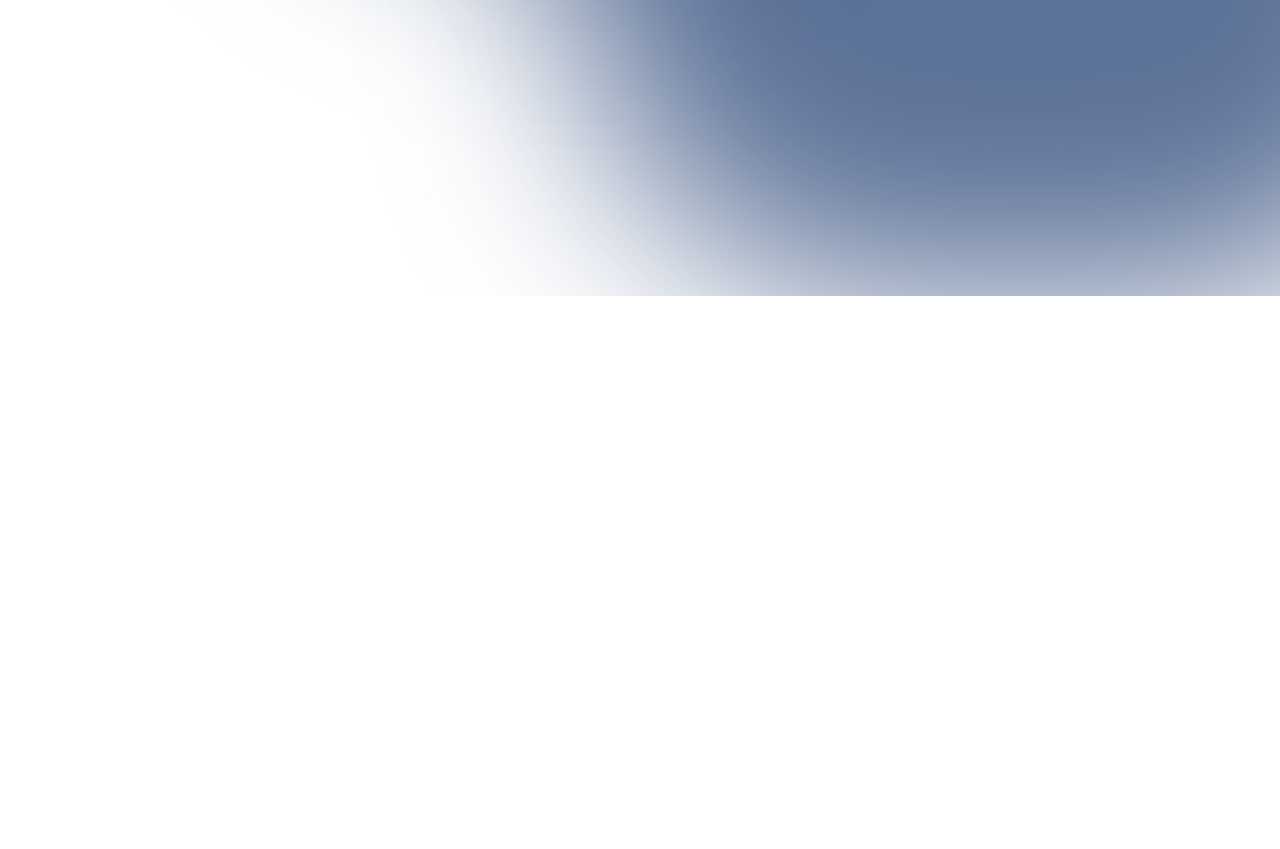
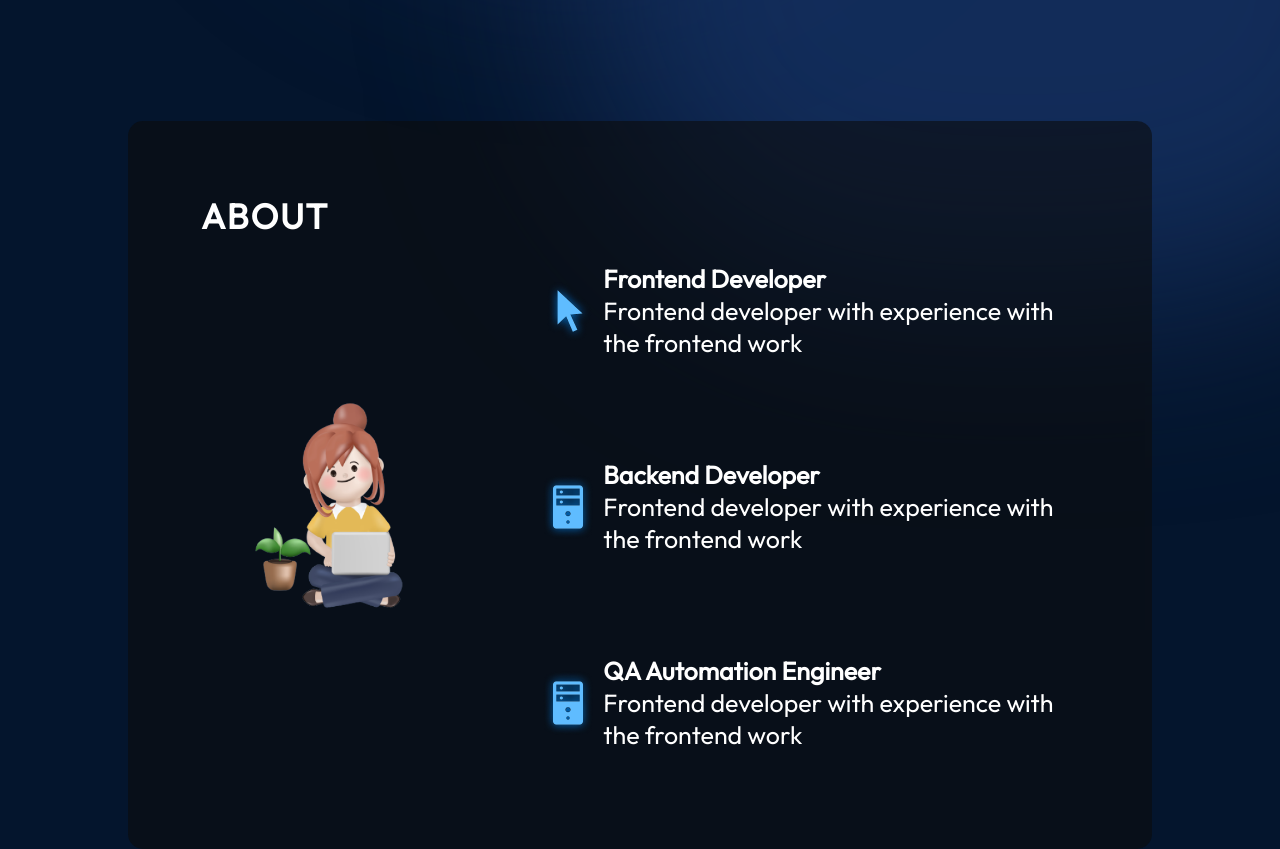
Before and after one commit to vthz/portfolio-website, a React (Vite) app: page / in a window 1280 px wide. Shown: the part 740-1589 px from the top of the page. Before the commit the page ends 1036 px from the top, so only its background shows below. Built offline with nearby package versions, Linux system fonts and the light colour scheme.

Commit message:
Completed about section

```diff
--- a/src/App.jsx
+++ b/src/App.jsx
@@ -1,12 +1,14 @@
 import styles from './App.module.css'
 import Navbar from './components/Navbar/Navbar'
 import Hero from "./components/Hero/Hero"
+import About from "./components/About/About"
 
 function App() {
 
   return <div className={styles.App}>
     <Navbar/>
     <Hero/>
+    <About/>
   </div>
 }
 
--- /dev/null
+++ b/src/components/About/About.jsx
@@ -0,0 +1,39 @@
+import React from 'react'
+import styles from "./About.module.css";
+import { getImageUrl } from '../../utils'
+
+const About = () => {
+  return (
+    <section className={styles.container} id="about">
+      <h2 className={styles.title}>About</h2>
+      <div className={styles.content}>
+        <img className={styles.aboutImage} src={getImageUrl("about/aboutImage.png")} alt="Me sitting with a laptop"/>
+        <ul className={styles.aboutItems}>
+            <li className={styles.aboutItem}>
+              <img src={getImageUrl("about/cursorIcon.png")} alt="Cursor Icon"/>
+              <div className={styles.aboutItemText}>
+                <h3>Frontend Developer</h3>
+                <p>Frontend developer with experience with the frontend work</p>
+              </div>
+            </li>
+            <li className={styles.aboutItem}>
+              <img src={getImageUrl("about/serverIcon.png")} alt="Server Icon"/>
+              <div className={styles.aboutItemText}>
+                <h3>Backend Developer</h3>
+                <p>Frontend developer with experience with the frontend work</p>
+              </div>
+            </li>
+            <li className={styles.aboutItem}>
+              <img src={getImageUrl("about/serverIcon.png")} alt="Server Icon"/>
+              <div className={styles.aboutItemText}>
+                <h3>QA Automation Engineer</h3>
+                <p>Frontend developer with experience with the frontend work</p>
+              </div>
+            </li>
+        </ul>
+      </div>
+    </section>
+  )
+}
+
+export default About
--- /dev/null
+++ b/src/components/About/About.module.css
@@ -0,0 +1,88 @@
+@import "../../vars.css";
+
+.container{
+    position: relative;
+    background-color: rgba(12,12,12,0.6);
+    border-radius: 15px;
+    padding:73px;
+    margin-top:129px;
+    z-index: 1;
+    margin-left:10%;
+    margin-right:10%;
+}
+
+.title{
+    color:var(--color-text);
+    font-size:35px;
+    font-weight:700;
+    letter-spacing:1.75px;
+    text-transform: uppercase;
+}
+
+.content{
+    display:flex;
+    flex-direction:row;
+    align-items:center;
+}
+
+.aboutImage{
+    width:35%;
+}
+
+.aboutItems{
+    color:var(--color-text);
+    display:flex;
+    flex-direction:column;
+    gap:50px;
+}
+
+.aboutItem{
+    display:flex;
+    flex-direction:row;
+    align-items:center;
+    border-radius: 20px;
+    list-style:none;
+    padding:25px;
+    background-image:linear-gradient(90deg,rgba(165,215,232,0.42) 0%, rgba(255,255,255,0) 100%);
+    background-size: 0 100%;
+    background-repeat: no-repeat;
+    transition: 0.4s;
+}
+
+.aboutItem:hover{
+    background-size: 100% 100%;
+}
+
+.aboutItem h3{
+    font-size:25px;
+    font-weight:600;
+}
+
+.aboutItem p{
+    font-size: 25px;
+}
+
+@media screen and(max-width:830px){
+    .container {
+        background-color:transparent;
+        padding-left:0;
+        padding-right:0;
+    }
+
+    .content{
+        flex-direction: column;
+    }
+
+    .aboutImage{
+        display: none;
+    }
+
+    .aboutItems{
+        margin-top: 29px;
+    }
+
+    .aboutItem{
+        padding-left: 0;
+        padding-right: 0;
+    }
+}
--- a/src/index.css
+++ b/src/index.css
@@ -4,3 +4,7 @@
   padding:0;
   font-family: "Outfit", Arial, Helvetica, sans-serif;
 }
+
+html{
+  scroll-behavior: smooth;
+}
```
